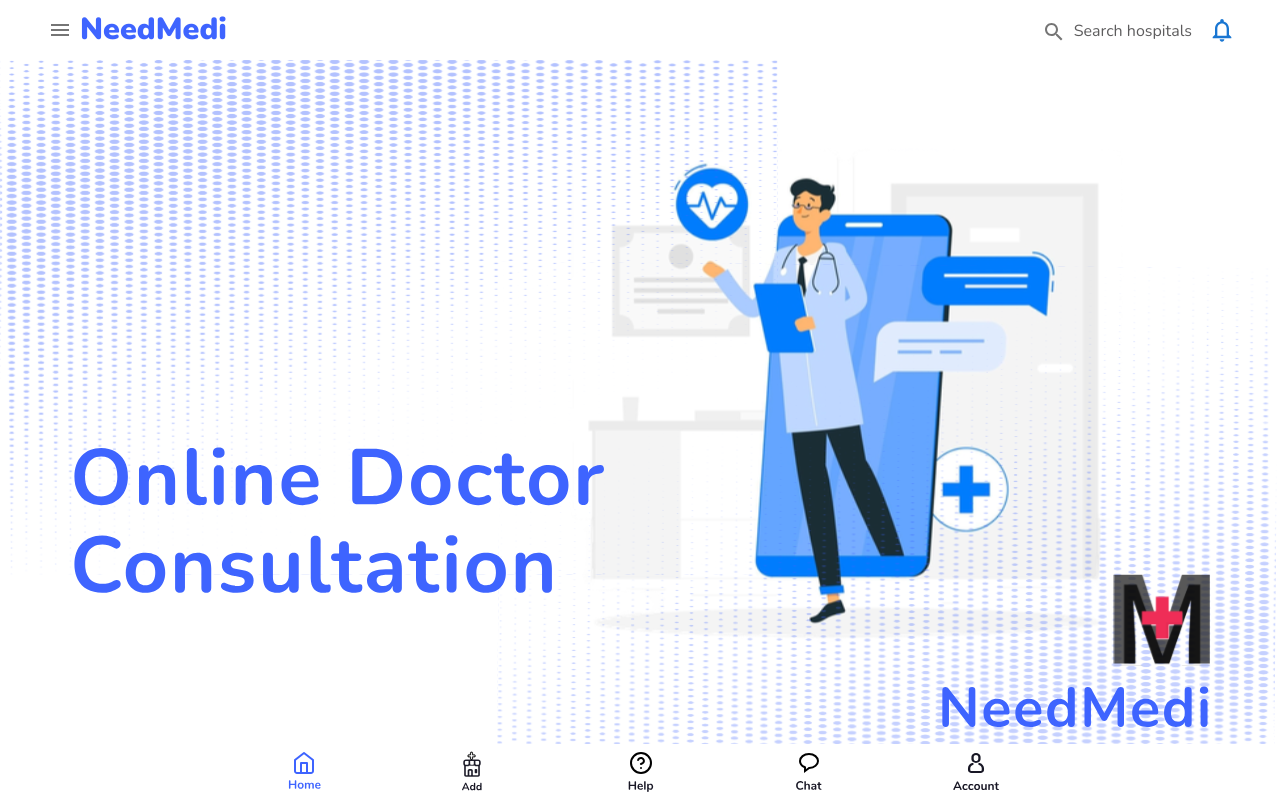
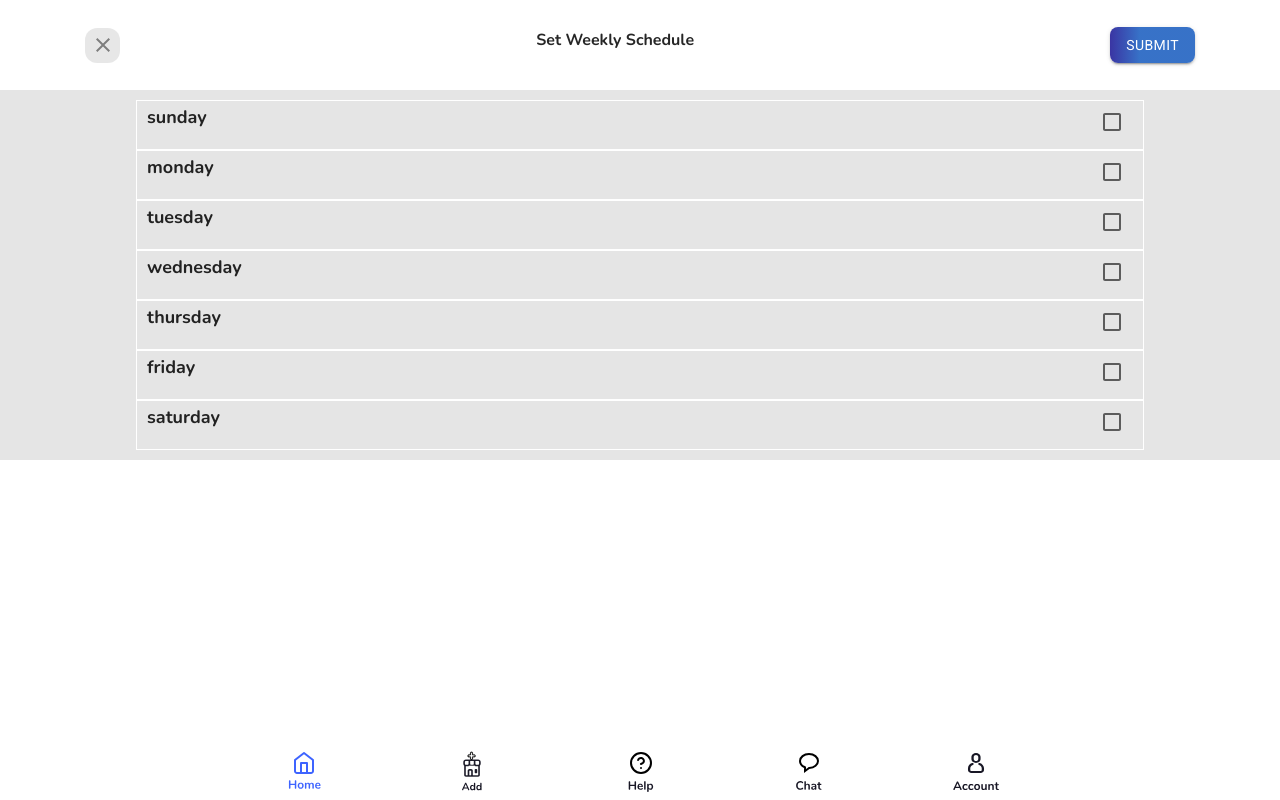
Before and after one commit to sahil-athrij/hopital-availabilty-frontend, a React app: page /doctor in a window 1280 px wide. Shown: the top 800 px of the page. Built offline with nearby package versions, Linux system fonts and the light colour scheme; no server answers.

Commit message:
feat: added slot booking page

```diff
--- a/src/App.tsx
+++ b/src/App.tsx
@@ -42,6 +42,9 @@
 import Notification from "./components/Notification/Notification";
 import {SearchUser} from "./components/Search/SearchUser";
 import { Quickrequest } from "./components/AddPatient/QuickRequest";
+
+//SREEHARI TRIES
+import SlotArrange from "./components/DoctorDashBoard/SlotArrange";
 
 
 const theme = createTheme({
@@ -239,6 +242,13 @@
                             <BottomNav/>
                         </Route>
 
+                        <Route path={"/doctor"}>
+                            <SlotArrange/>
+                            <BottomNav/>
+                        </Route>
+
+
+
 
                         {/* If the current URL is /, this route is rendered
             while the rest are ignored */}
--- /dev/null
+++ b/src/components/DoctorDashBoard/DayInfo.tsx
@@ -0,0 +1,40 @@
+import React,{ useState } from "react";
+import Checkbox from "@mui/material/Checkbox";
+import "./days.css";
+
+interface dateProp{
+    day: string;
+}
+
+const DayInfo = ({day}:dateProp) =>
+ {
+    const [dateInfo,showDateInfo] = useState<boolean>(false);
+    const [checked, setChecked] = useState<boolean>(false);
+
+    const handleChange = (event: React.ChangeEvent<HTMLInputElement>) =>
+     {
+        setChecked(event.target.checked);
+        showDateInfo((el)=>!el);
+      };
+
+  return (
+     <div className="box">
+       <div className="check_date">
+           <h5>{day}</h5>
+           <Checkbox
+              checked={checked}
+              onChange={handleChange}
+              inputProps={{ "aria-label": "controlled" }}
+            />
+        </div>
+        {dateInfo &&
+             <div className="check_date">
+                 <h5>Date 1</h5>
+                 <h5>Date 2</h5>
+             </div>
+         }
+     </div>
+  );
+};
+
+export default DayInfo;
--- /dev/null
+++ b/src/components/DoctorDashBoard/SlotArrange.tsx
@@ -0,0 +1,29 @@
+import React   from "react";
+import DayInfo from "./DayInfo";
+// import CustomDatePicker from "../Doctor/CustomDatePicker";
+import TopBar from "./TopBar";
+import "./topbar.css";
+
+
+
+const DAYS:string[] = ["sunday", "monday", "tuesday", "wednesday", "thursday", "friday", "saturday" ];
+
+
+function SlotArrange()
+{
+  return (
+     <>
+      <TopBar/>
+        <div className="slot_body">
+          <div className="day_card">
+            { DAYS.map((el, index)=>(
+             <DayInfo day={el} key={index* Math.random()} />
+           ))}
+         </div>
+       </div>
+     </>
+
+    );
+}
+
+export default SlotArrange;
--- /dev/null
+++ b/src/components/DoctorDashBoard/TopBar.tsx
@@ -0,0 +1,21 @@
+import React from "react";
+import CloseIcon from "@mui/icons-material/Close";
+import "./topbar.css";
+import Button from "@mui/material/Button";
+
+const TopBar = () =>
+{
+  return (
+   <div className="center">
+     <div className="container">
+        <button className="btn-close center">
+        <CloseIcon/>
+        </button>
+        <h4 className="container_heading">Set Weekly Schedule</h4>
+        <Button variant="contained" className="btn-sub">submit</Button>
+    </div>
+   </div>
+  );
+};
+
+export default TopBar;
--- /dev/null
+++ b/src/components/DoctorDashBoard/days.css
@@ -0,0 +1,15 @@
+.box{
+    min-height:50px;
+    width: 80%;
+    border:1px solid white;
+}
+.check_date{
+    display:flex;
+    justify-content: space-between;
+    align-items: center;
+    padding:0 10px;
+}
+h5{
+    font-size:18px;
+    font-weight:700;
+}
--- /dev/null
+++ b/src/components/DoctorDashBoard/topbar.css
@@ -0,0 +1,35 @@
+.container{
+    padding:0 15px;
+    height:90px;
+    display: flex;
+    justify-content:space-between;
+    align-items: center;
+}
+
+.container_heading{
+    font-size:16px;
+    font-weight:700;
+}
+.center{
+    background:white;
+    display: flex;
+    justify-content: center;
+    align-items: center;
+}
+.btn-close{
+    font-size:15px !important;
+    background:rgba(0, 0, 0, 0.188);
+    padding:10px;
+    color:black !important;
+    border-radius:12px;
+}
+.btn-sub{
+    border-radius:8px !important;
+    background: rgb(2,0,36) !important;
+    background: linear-gradient(90deg, rgb(58, 53, 163) 0%, rgba(3,77,185,0.7934524151457458) 35%) !important;
+}
+.slot_body{
+    background:#E5E5E5;
+    min-height:100%;
+    padding:10px;
+}
--- a/src/components/profile/ProfileDetails.tsx
+++ b/src/components/profile/ProfileDetails.tsx
@@ -33,7 +33,7 @@
 import PersonAddIcon from "@mui/icons-material/PersonAdd";
 import AddIcon from "@mui/icons-material/Add";
 import SearchIcon from "@mui/icons-material/Search";
-import CloseIcon from '@mui/icons-material/Close';
+import CloseIcon from "@mui/icons-material/Close";
 
 
 
```
Also changed, not shown: src/components/AddPatient/AddPatient.tsx (+84 -102 lines).
